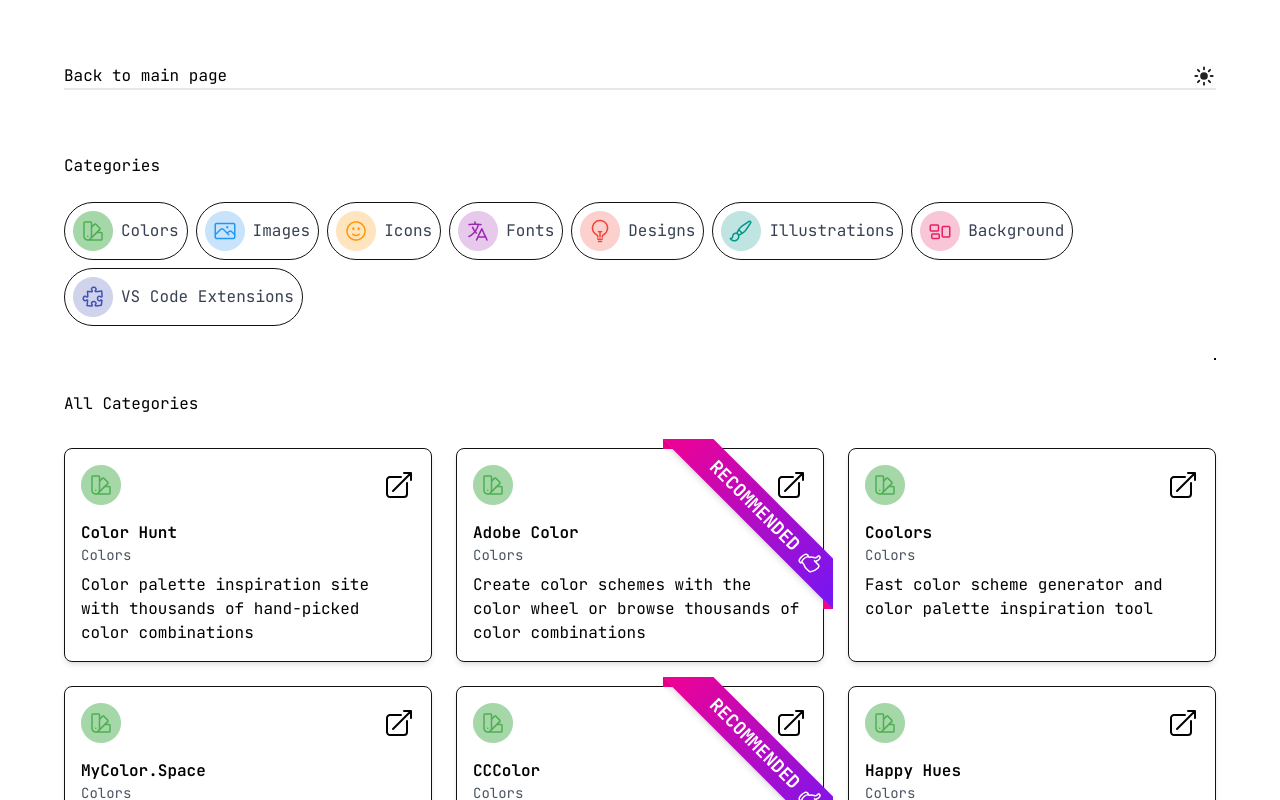
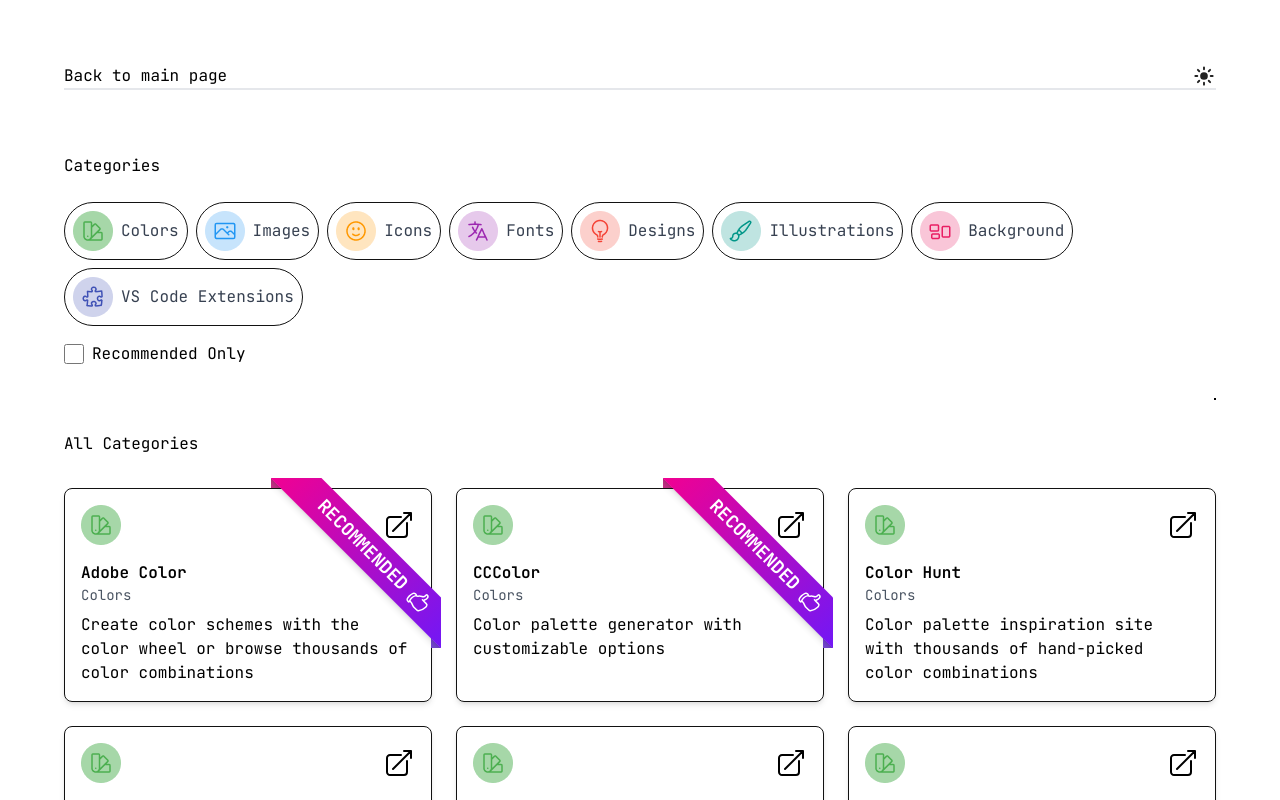
Before and after one commit to Chanawin-kmpn/portfolio-rework, a Next.js app: page /myTools in a window 1280 px wide. Shown: the top 800 px of the page. Built offline with nearby package versions, Linux system fonts and the light colour scheme; a web font is replaced by a local one.

Commit message:
add MyToosContent component

```diff
--- a/app/(root)/myTools/page.tsx
+++ b/app/(root)/myTools/page.tsx
@@ -1,80 +1,12 @@
-'use client';
-import React, { useState, useEffect } from 'react';
-import CategoriesFilter from '@/components/CategoriesFilter';
+import React from 'react';
 import Theme from '@/components/Navbar/Theme';
 import ScrollToTopButton from '@/components/ScrollToTopButton';
-import ToolsDisplay from '@/components/ToolsDisplay';
+
 import Link from 'next/link';
-import myToolsData from '@/data/myTools.json';
-import FilterHeading from '@/components/FilterHeading';
-import { useRouter, useSearchParams } from 'next/navigation';
-import { Category, MyToolsData, Tool } from '@/types/types';
 
-const Page: React.FC = () => {
-	const router = useRouter();
-	const searchParams = useSearchParams();
+import MyToolsContent from '@/components/MyToolsContent';
 
-	const [categories, setCategories] = useState<Category[]>([]);
-	const [allTools, setAllTools] = useState<Tool[]>([]);
-	const [filteredTools, setFilteredTools] = useState<Tool[]>([]);
-	const [selectedCategories, setSelectedCategories] = useState<string[]>([]);
-
-	useEffect(() => {
-		const processToolsData = () => {
-			const data = myToolsData as MyToolsData;
-			setCategories(data.categories);
-
-			const tools = data.categories.flatMap((category) =>
-				category.tools.map((tool) => ({
-					...tool,
-					category: category.category_name,
-				}))
-			);
-			setAllTools(tools);
-
-			// Get categories from URL query
-			const categoriesFromQuery =
-				searchParams.get('categories')?.split(',') || [];
-			setSelectedCategories(categoriesFromQuery);
-
-			// Apply initial filter based on URL query
-			if (categoriesFromQuery.length > 0) {
-				const filtered = tools.filter((tool) =>
-					categoriesFromQuery.includes(tool.category)
-				);
-				setFilteredTools(filtered);
-			} else {
-				setFilteredTools(tools);
-			}
-		};
-
-		processToolsData();
-	}, [searchParams]);
-
-	const handleFilter = (newSelectedCategories: string[]) => {
-		setSelectedCategories(newSelectedCategories);
-
-		// Update URL query
-		const params = new URLSearchParams(searchParams);
-		if (newSelectedCategories.length > 0) {
-			params.set('categories', newSelectedCategories.join(','));
-		} else {
-			params.delete('categories');
-		}
-
-		// Use router.push with the updated search params
-		router.push(`${window.location.pathname}?${params.toString()}`);
-
-		if (newSelectedCategories.length === 0) {
-			setFilteredTools(allTools);
-		} else {
-			const filtered = allTools.filter((tool) =>
-				newSelectedCategories.includes(tool.category)
-			);
-			setFilteredTools(filtered);
-		}
-	};
-
+const page = () => {
 	return (
 		<div className="flex-column section-container items-start justify-start gap-8 px-0 py-[22px] xl:size-full xl:gap-16 xl:p-16 ">
 			<ScrollToTopButton />
@@ -84,18 +16,9 @@
 				</Link>
 				<Theme />
 			</div>
-			<div className="flex-column w-full gap-8">
-				<CategoriesFilter
-					categories={categories}
-					onFilter={handleFilter}
-					initialSelected={selectedCategories}
-				/>
-				<div className="invert-bg h-[2px] w-full border-r-2 border-black" />
-				<FilterHeading selectedCategories={selectedCategories} />
-				<ToolsDisplay tools={filteredTools} />
-			</div>
+			<MyToolsContent />
 		</div>
 	);
 };
 
-export default Page;
+export default page;
--- a/components/Card/ToolCard.tsx
+++ b/components/Card/ToolCard.tsx
@@ -20,7 +20,7 @@
 							height={40}
 							alt={`${tool.tag}-icons`}
 						/>
-						<Link href={tool.url} target="_blank" className="z-10">
+						<Link href={tool.url} target="_blank" className="z-20">
 							<svg
 								xmlns="http://www.w3.org/2000/svg"
 								fill="none"
--- a/components/CategoriesFilter.tsx
+++ b/components/CategoriesFilter.tsx
@@ -6,23 +6,31 @@
 	categories,
 	onFilter,
 	initialSelected,
+	initialRecommended,
 }) => {
 	const [selectedCategories, setSelectedCategories] =
 		useState<string[]>(initialSelected);
+	const [recommendedOnly, setRecommendedOnly] = useState(false);
 
 	useEffect(() => {
 		setSelectedCategories(initialSelected);
-	}, [initialSelected]);
+		setRecommendedOnly(initialRecommended);
+	}, [initialSelected, initialRecommended]);
 
 	const handleCategoryChange = (categoryName: string) => {
 		const updatedCategories = selectedCategories.includes(categoryName)
-			? selectedCategories.filter((category) => category !== categoryName)
-			: [...selectedCategories, categoryName];
+			? selectedCategories.filter((category) => category !== categoryName) //Toggle select category. If category has been in selectedCategories then return filtered array that not include that category name
+			: [...selectedCategories, categoryName]; // If category not include in selected Categories then add to array of selectedCategories
 
 		setSelectedCategories(updatedCategories);
-		onFilter(updatedCategories);
+		onFilter(updatedCategories, recommendedOnly); // Send updatedCategories and recommendedOnly to filter function
 	};
 
+	const handleRecommendedChange = () => {
+		const newRecommendedOnly = !recommendedOnly;
+		setRecommendedOnly(newRecommendedOnly);
+		onFilter(selectedCategories, newRecommendedOnly);
+	};
 	return (
 		<div className="flex flex-col gap-4">
 			<h2 className="h1-bold text-dark200_light800 mb-2">Categories</h2>
@@ -40,7 +48,7 @@
 							type="checkbox"
 							checked={selectedCategories.includes(category.category_name)}
 							onChange={() => handleCategoryChange(category.category_name)}
-							className="sr-only" // This hides the checkbox visually but keeps it accessible
+							className="sr-only"
 						/>
 						<Image
 							src={`/assets/icons/tools/${category.tag}-icon.png`}
@@ -52,6 +60,15 @@
 					</label>
 				))}
 			</div>
+			<label className="flex cursor-pointer items-center gap-2">
+				<input
+					type="checkbox"
+					checked={recommendedOnly}
+					onChange={handleRecommendedChange}
+					className="size-5 text-blue-600"
+				/>
+				<span className="text-dark200_light800">Recommended Only</span>
+			</label>
 		</div>
 	);
 };
--- /dev/null
+++ b/components/MyToolsContent.tsx
@@ -0,0 +1,135 @@
+'use client';
+
+import React, { useEffect, useState } from 'react';
+import myToolsData from '@/data/myTools.json';
+import FilterHeading from '@/components/FilterHeading';
+import { useRouter, useSearchParams } from 'next/navigation';
+import { Category, MyToolsData, Tool } from '@/types/types';
+import CategoriesFilter from '@/components/CategoriesFilter';
+import ToolsDisplay from '@/components/ToolsDisplay';
+
+const MyToolsContent = () => {
+	const router = useRouter();
+	const searchParams = useSearchParams();
+
+	const [categories, setCategories] = useState<Category[]>([]);
+	const [allTools, setAllTools] = useState<Tool[]>([]);
+	const [filteredTools, setFilteredTools] = useState<Tool[]>([]);
+	const [selectedCategories, setSelectedCategories] = useState<string[]>([]);
+	const [recommendedOnly, setRecommendedOnly] = useState(false);
+
+	const handleFilter = (
+		newSelectedCategories: string[],
+		newRecommendedOnly: boolean
+	) => {
+		setSelectedCategories(newSelectedCategories);
+		setRecommendedOnly(newRecommendedOnly);
+
+		// Update URL query
+		const params = new URLSearchParams(searchParams);
+		if (newSelectedCategories.length > 0) {
+			params.set('categories', newSelectedCategories.join(','));
+		} else {
+			params.delete('categories');
+		}
+		params.set('recommended', newRecommendedOnly.toString());
+
+		// Use router.push with the updated search params
+		router.push(`${window.location.pathname}?${params.toString()}`);
+
+		let filtered = allTools;
+
+		if (newRecommendedOnly) {
+			filtered = filtered.filter((tool) => tool.recommend); //If recommended true just return only filter item that hame recommed true
+		}
+
+		if (newSelectedCategories.length > 0) {
+			filtered = filtered.filter((tool) =>
+				newSelectedCategories.includes(tool.category)
+			); //Return array of filtered which item in filtered was included in newSelectedCategories
+		}
+
+		filtered.sort((a, b) => {
+			if (a.category !== b.category) {
+				return (
+					newSelectedCategories.indexOf(a.category) -
+					newSelectedCategories.indexOf(b.category)
+				);
+			}
+			if (a.recommend === b.recommend) return 0;
+			return a.recommend ? -1 : 1;
+		});
+
+		setFilteredTools(filtered);
+	};
+
+	useEffect(() => {
+		const processToolsData = () => {
+			const data = myToolsData as MyToolsData;
+			const categories = data.categories;
+			const tools = categories.flatMap((category) =>
+				category.tools.map((tool) => ({
+					...tool,
+					category: category.category_name,
+				}))
+			);
+
+			// Get categories from URL query
+			const categoriesFromQuery =
+				searchParams.get('categories')?.split(',').filter(Boolean) || [];
+
+			// Get recommended filter from URL query
+			const recommendedFromQuery = searchParams.get('recommended') === 'true';
+
+			// Set all states at once
+			setCategories(categories);
+			setAllTools(tools);
+			setSelectedCategories(categoriesFromQuery);
+			setRecommendedOnly(recommendedFromQuery);
+
+			// Apply filter
+			let filtered = tools; //Define filtered to all tools
+
+			if (recommendedFromQuery) {
+				filtered = filtered.filter((tool) => tool.recommend);
+			}
+
+			if (categoriesFromQuery.length > 0) {
+				filtered = filtered.filter((tool) =>
+					categoriesFromQuery.includes(tool.category)
+				);
+			}
+
+			filtered.sort((a, b) => {
+				if (a.category !== b.category) {
+					return (
+						categoriesFromQuery.indexOf(a.category) -
+						categoriesFromQuery.indexOf(b.category)
+					);
+				}
+				if (a.recommend === b.recommend) return 0;
+				return a.recommend ? -1 : 1;
+			});
+
+			setFilteredTools(filtered);
+		};
+
+		processToolsData();
+	}, [searchParams]);
+
+	return (
+		<div className="flex-column w-full gap-8">
+			<CategoriesFilter
+				categories={categories}
+				onFilter={handleFilter}
+				initialSelected={selectedCategories}
+				initialRecommended={recommendedOnly}
+			/>
+			<div className="invert-bg h-[2px] w-full border-r-2 border-black" />
+			<FilterHeading selectedCategories={selectedCategories} />
+			<ToolsDisplay tools={filteredTools} />
+		</div>
+	);
+};
+
+export default MyToolsContent;
--- a/components/RecommandTag.tsx
+++ b/components/RecommandTag.tsx
@@ -2,9 +2,16 @@
 
 const RecommandTag = () => {
 	return (
-		<div className="absolute -right-2.5 -top-2.5 size-[170px] overflow-hidden">
-			<div className="absolute right-0 top-0 size-[170px] overflow-hidden before:absolute before:left-0 before:top-0 before:border-[5px] before:border-[hsl(325deg,100%,48%)] before:border-r-transparent before:border-t-transparent before:content-[''] after:absolute after:bottom-0 after:right-0 after:border-[5px] after:border-[hsl(325deg,100%,48%)] after:border-r-transparent after:border-t-transparent after:content-['']">
-				<span className="group absolute -left-8 top-[60px] flex w-[270px] rotate-45 items-center justify-center gap-2 bg-gradient-to-r from-[hsl(325deg,100%,48%)] via-[hsl(260deg,100%,55%)] to-[hsl(230deg,100%,45%)] bg-200-100 py-1 text-center text-lg font-bold uppercase text-white shadow-md transition-all duration-700 hover:shadow-lg">
+		<div className="group absolute right-[-0.65rem] top-[-0.7rem] size-[170px] overflow-hidden">
+			<div
+				className=" absolute right-0 top-0
+            size-[170px] overflow-hidden before:absolute before:left-0 before:top-0 before:border-[5px] before:border-[hsl(325deg,60%,48%)] before:border-r-transparent
+            before:border-t-transparent before:duration-1000 before:content-[''] after:absolute after:bottom-0 after:right-0
+
+            after:border-[5px] after:border-[hsl(260deg,60%,55%)]
+            after:border-r-transparent after:border-t-transparent after:duration-1100 after:content-[''] group-hover:before:border-[hsl(260deg,60%,55%)] group-hover:after:border-[hsl(230deg,60%,45%)]"
+			>
+				<span className="absolute -left-8 top-[60px] z-20 flex w-[270px] rotate-45 items-center justify-center gap-2 bg-gradient-to-r from-[hsl(325deg,100%,48%)] via-[hsl(260deg,100%,55%)] to-[hsl(230deg,100%,45%)] bg-[length:200%_100%] py-1 text-center text-lg font-bold uppercase text-white shadow-md transition-all duration-700 group-hover:bg-[100%_0] group-hover:shadow-lg">
 					<span className="relative z-10">Recommended</span>
 					<span className="relative z-10">
 						<svg
@@ -24,11 +31,6 @@
 					</span>
 				</span>
 			</div>
-			<style jsx>{`
-				.group:hover {
-					background-position: 100% 0;
-				}
-			`}</style>
 		</div>
 	);
 };
--- a/tailwind.config.ts
+++ b/tailwind.config.ts
@@ -90,6 +90,7 @@
 			},
 			transitionDuration: {
 				'250': '250',
+				'1100': '1100ms',
 			},
 		},
 	},
--- a/types/types.ts
+++ b/types/types.ts
@@ -74,6 +74,7 @@
 
 export interface CategoriesFilterProps {
 	categories: Category[];
-	onFilter: (selectedCategories: string[]) => void;
+	onFilter: (categories: string[], recommendedOnly: boolean) => void;
 	initialSelected: string[];
+	initialRecommended: boolean;
 }
```
Also changed, not shown: components/Sections/AboutmeSection.tsx (+30 -16 lines).
